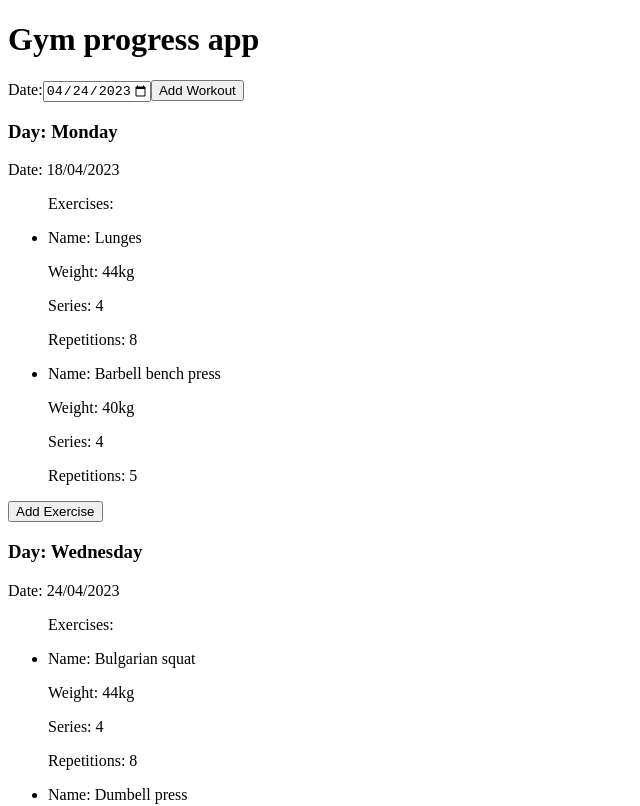
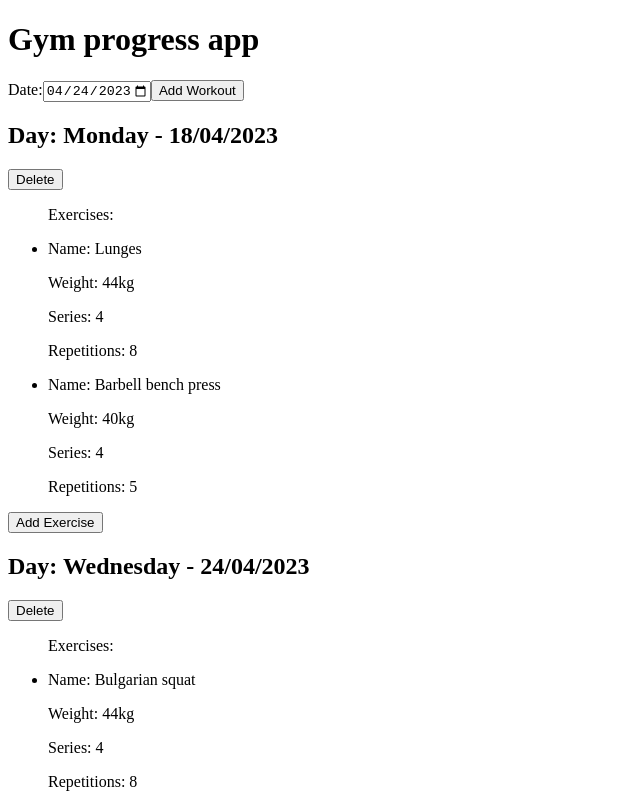
Before and after one commit to markal84/ProgressPal, a React (Vite) app: page / in a window 1280 px wide. Shown: the top 806 px of the page, without its empty margins (0-640 px from the left). Built offline with nearby package versions, Linux system fonts and the light colour scheme; data requests are answered from the project's data file.

Commit message:
refactor: moved axios services from components to app.jsx

```diff
--- a/db.json
+++ b/db.json
@@ -41,12 +41,6 @@
           "repetitions": 5
         }
       ]
-    },
-    {
-      "day": "Saturday",
-      "date": "4/22/2023",
-      "exercises": [],
-      "id": 3
     }
   ]
 }
--- a/src/App.jsx
+++ b/src/App.jsx
@@ -1,9 +1,11 @@
 import { useState, useEffect } from 'react'
 import workoutService from './services/workouts'
 import WorkoutList from './components/WorkoutList'
+import Notification from './components/Notification'
 
 function App() {
   const [workouts, setWorkouts] = useState([])
+  const [message, setMessage] = useState(null)
 
   useEffect(() => {
     workoutService.getAll().then((initialWorkoutss) => {
@@ -12,13 +14,42 @@ function App() {
   }, [])
 
   function handleAddWorkout(newWorkout) {
-    setWorkouts([...workouts, newWorkout])
+    workoutService
+      .create(newWorkout)
+      .then((returnedWorkout) => {
+        setWorkouts([...workouts, returnedWorkout])
+        setMessage('workout added')
+        setTimeout(() => {
+          setMessage(null)
+        }, 3500)
+      })
+      .catch((error) => {
+        console.log(error)
+      })
+  }
+
+  function handleDeleteWorkout(id) {
+    workoutService
+      .remove(id)
+      .then(() => {
+        setWorkouts(workouts.filter((w) => w.id !== id))
+        setMessage('workout deleted')
+        setTimeout(() => {
+          setMessage(null)
+        }, 3500)
+      })
+      .catch((error) => console.log(error))
   }
 
   return (
     <div>
       <h1>Gym progress app</h1>
-      <WorkoutList workouts={workouts} onAddWorkout={handleAddWorkout} />
+      <Notification message={message} />
+      <WorkoutList
+        workouts={workouts}
+        onAddWorkout={handleAddWorkout}
+        onDeleteWorkout={handleDeleteWorkout}
+      />
     </div>
   )
 }
--- /dev/null
+++ b/src/components/Notification.jsx
@@ -0,0 +1,7 @@
+export default function Notification({ message }) {
+  if (message === null) {
+    return null
+  }
+
+  return <div>{message}</div>
+}
--- a/src/components/Workout.jsx
+++ b/src/components/Workout.jsx
@@ -1,10 +1,15 @@
 import ExerciseList from './ExerciseList'
 
-export default function Workout({ workout }) {
+export default function Workout({ workout, onDeleteWorkout }) {
+  function handleDeleteClick() {
+    onDeleteWorkout(workout.id)
+  }
   return (
     <div>
-      <h3>Day: {workout.day}</h3>
-      <p>Date: {workout.date}</p>
+      <h2>
+        Day: {workout.day} - {workout.date}
+      </h2>
+      <button onClick={handleDeleteClick}>Delete</button>
       <ExerciseList workout={workout} />
     </div>
   )
--- a/src/components/WorkoutList.jsx
+++ b/src/components/WorkoutList.jsx
@@ -1,7 +1,11 @@
 import Workout from './Workout'
 import AddWorkoutForm from './forms/AddWorkoutForm'
 
-export default function WorkoutList({ workouts, onAddWorkout }) {
+export default function WorkoutList({
+  workouts,
+  onAddWorkout,
+  onDeleteWorkout
+}) {
   return (
     <>
       <div>
@@ -9,7 +13,11 @@ export default function WorkoutList({ workouts, onAddWorkout }) {
       </div>
       <div>
         {workouts.map((workout) => (
-          <Workout key={workout.id} workout={workout} />
+          <Workout
+            key={workout.id}
+            workout={workout}
+            onDeleteWorkout={onDeleteWorkout}
+          />
         ))}
       </div>
     </>
--- a/src/components/forms/AddWorkoutForm.jsx
+++ b/src/components/forms/AddWorkoutForm.jsx
@@ -1,5 +1,4 @@
 import { useState } from 'react'
-import workoutService from '../../services/workouts'
 
 export default function AddWorkoutForm({ onAddWorkout }) {
   const [day, setDay] = useState('')
@@ -19,16 +18,9 @@ export default function AddWorkoutForm({ onAddWorkout }) {
       exercises: []
     }
 
-    workoutService
-      .create(newWorkout)
-      .then((returnedWorkout) => {
-        onAddWorkout(returnedWorkout)
-        setDay('')
-        setDate(new Date())
-      })
-      .catch((error) => {
-        console.log(error)
-      })
+    onAddWorkout(newWorkout)
+    setDay('')
+    setDate(new Date())
   }
 
   function handleDateChange(e) {
--- a/src/services/workouts.js
+++ b/src/services/workouts.js
@@ -19,8 +19,15 @@ async function update(id, newObject) {
   return res.data
 }
 
+async function remove(id) {
+  const req = axios.delete(`${API_URL}/${id}`)
+  const res = await req
+  return res.data
+}
+
 export default {
   getAll,
   create,
-  update
+  update,
+  remove
 }
```
Also changed, not shown: src/services/exercises.js (added).
